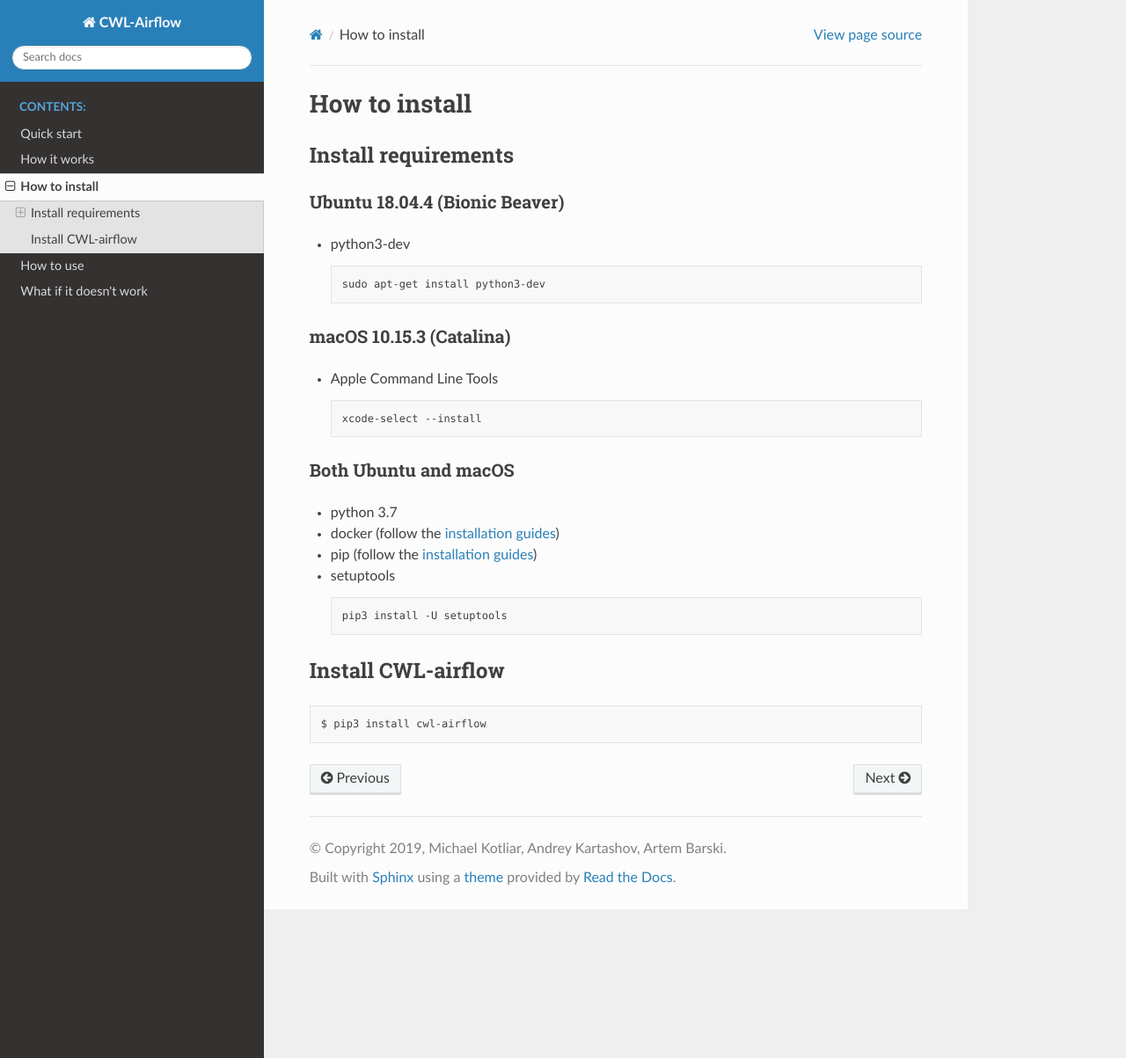
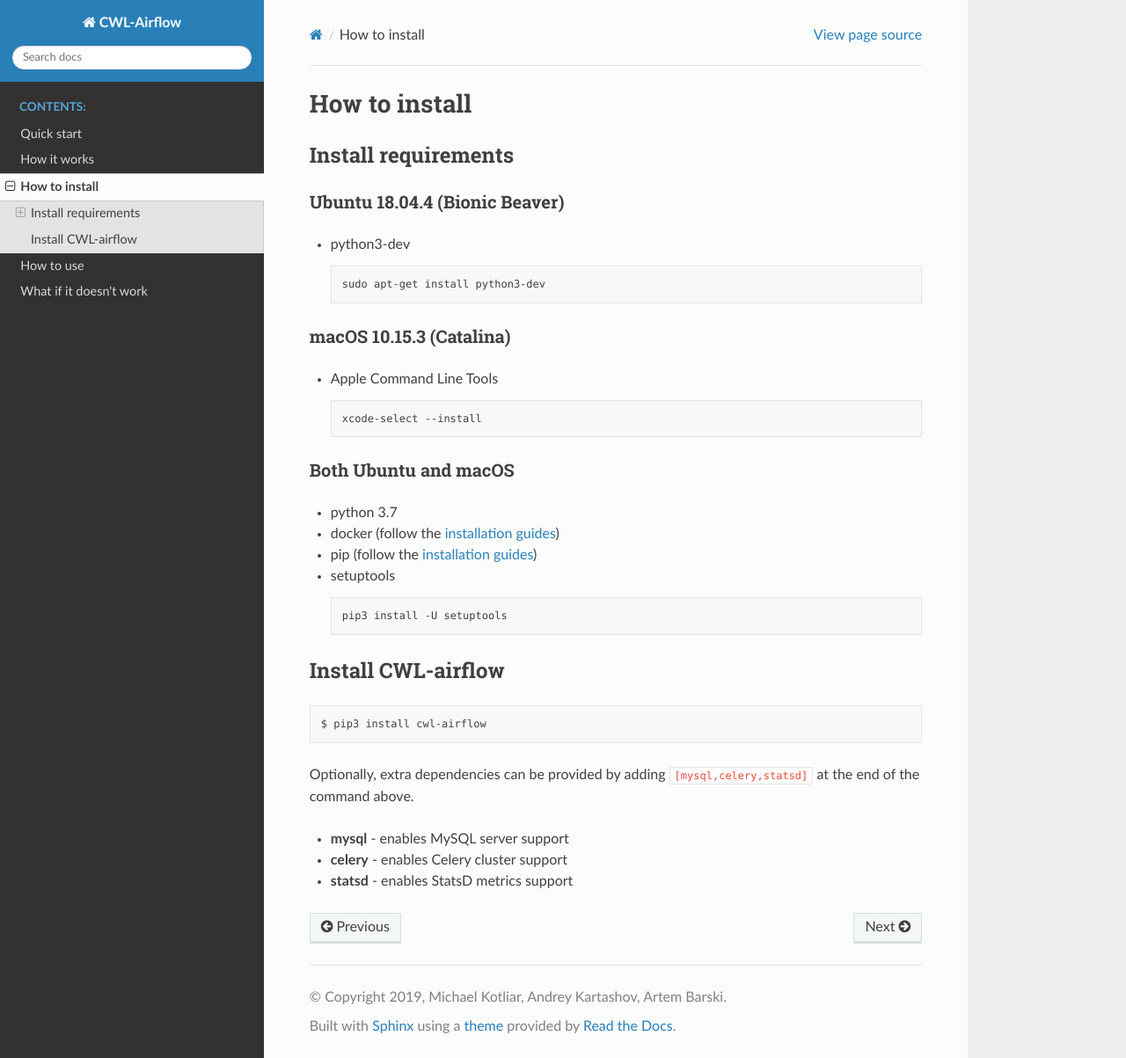
Before and after one commit to Barski-lab/cwl-airflow, a Sphinx documentation site: the page built from docs/readme/how_to_install.md, in a window 1280 px wide and 1203 px high. Shown: the whole window at 88% size. Built offline with Sphinx 7.4.7 and the Read the Docs theme 2.0.0, drawn with Linux system fonts in a browser that asks for light colours.

Commit message:
Updare manual to include exrra dependencies

````diff
--- a/docs/readme/how_to_install.md
+++ b/docs/readme/how_to_install.md
@@ -30,3 +30,7 @@
 ```sh
 $ pip3 install cwl-airflow
 ```
+Optionally, extra dependencies can be provided by adding `[mysql,celery,statsd]` at the end of the command above.
+- **mysql** - enables MySQL server support
+- **celery** - enables Celery cluster support
+- **statsd** - enables StatsD metrics support
````
